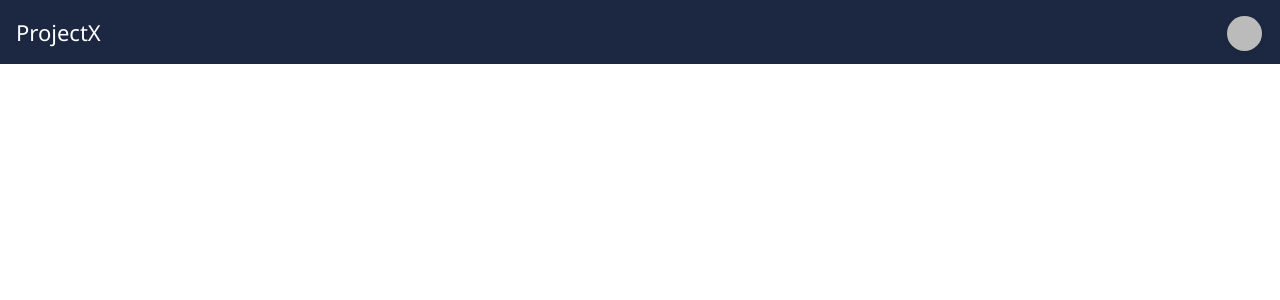
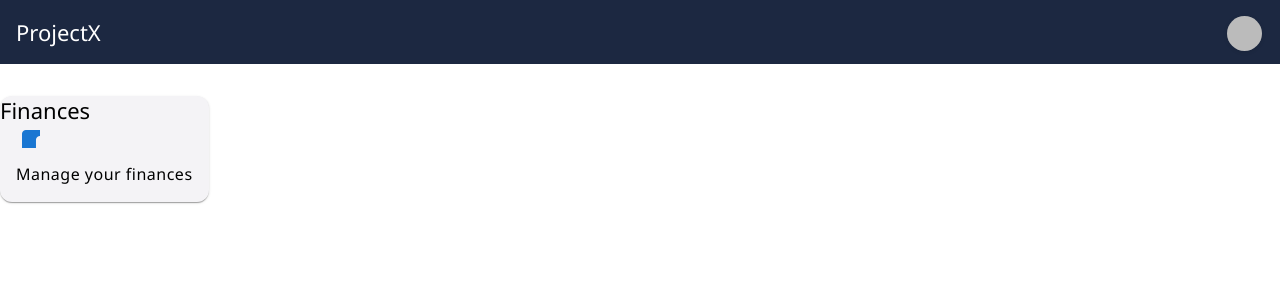
Before and after one commit to binilmohd07/ProjectX, an Angular app: page /dashboard in a window 1280 px wide. Shown: the top 300 px of the page. Built offline with nearby package versions, Linux system fonts and the light colour scheme; no server answers; sample sign-in values are in the browser's storage.

Commit message:
Bundle buget updated

```diff
--- a/angular.json
+++ b/angular.json
@@ -50,8 +50,8 @@
               "budgets": [
                 {
                   "type": "initial",
-                  "maximumWarning": "500kB",
-                  "maximumError": "1MB"
+                  "maximumWarning": "2mb",
+                  "maximumError": "3mb"
                 },
                 {
                   "type": "anyComponentStyle",
--- a/src/app/components/dashboard/dashboard.component.html
+++ b/src/app/components/dashboard/dashboard.component.html
@@ -1,5 +1,5 @@
 <mat-toolbar color="primary">
-    <span>ProjectX</span>
+    <span class="header-title" style="cursor:pointer;" (click)="goToDashboard()">ProjectX</span>
     <span class="spacer"></span>
     <button mat-icon-button [matMenuTriggerFor]="profileMenu" aria-label="Profile menu">
         <img *ngIf="user?.photoURL" [src]="user.photoURL" alt="Profile" class="profile-avatar" />
@@ -25,4 +25,19 @@
     </div>
 </mat-menu>
 
+<div class="dashboard-tiles" style="display: flex; gap: 24px; margin: 32px 0;">
+    <!-- Example: Existing tiles -->
+    <!-- ...other tiles... -->
+
+    <!-- Finances Tile -->
+    <mat-card class="dashboard-tile finances-tile" style="cursor:pointer;" (click)="goToFinances()"
+        *ngIf="!isFinancesPage">
+        <mat-card-title>Finances</mat-card-title>
+        <mat-card-content>
+            <mat-icon style="font-size: 48px; color: #1976d2;">account_balance_wallet</mat-icon>
+            <div style="margin-top: 8px;">Manage your finances</div>
+        </mat-card-content>
+    </mat-card>
+</div>
+
 <router-outlet></router-outlet>
--- a/src/app/components/dashboard/dashboard.component.ts
+++ b/src/app/components/dashboard/dashboard.component.ts
@@ -1,6 +1,6 @@
 import { Component } from '@angular/core';
 import { AuthService } from '../../services/auth.service';
-import { Router } from '@angular/router';
+import { Router, NavigationEnd } from '@angular/router';
 
 @Component({
   selector: 'app-dashboard',
@@ -8,19 +8,24 @@ import { Router } from '@angular/router';
   styleUrl: './dashboard.component.scss'
 })
 export class DashboardComponent {
+  user: any;
+  isFinancesPage = false;
 
   constructor(
     private authService: AuthService,
     private router: Router
   ) {
-    this.getLoggedInUserDetails()
+    this.getLoggedInUserDetails();
+    this.router.events.subscribe(event => {
+      if (event instanceof NavigationEnd) {
+        this.isFinancesPage = event.urlAfterRedirects.includes('/dashboard/finances');
+      }
+    });
   }
-  user: any;
-
 
   getLoggedInUserDetails() {
-    this.user = this.authService.getUser()
-    console.log(this.user)
+    this.user = this.authService.getUser();
+    console.log(this.user);
   }
 
   logout() {
@@ -34,4 +39,12 @@ export class DashboardComponent {
     // TODO: Implement settings navigation or dialog
     alert('Settings clicked!');
   }
+
+  goToFinances() {
+    this.router.navigate(['dashboard/finances']);
+  }
+
+  goToDashboard() {
+    this.router.navigate(['/dashboard']);
+  }
 }
--- a/src/app/components/dashboard/finance/finance.component.html
+++ b/src/app/components/dashboard/finance/finance.component.html
@@ -216,7 +216,7 @@
                     </div>
                     <!-- Savings Card -->
                     <div *ngSwitchCase="3">
-                        <strong>Savings:</strong> {{ f.goal }} ({{ f.amount | currency:'INR':'symbol' }})<br>
+                        <strong>Savings:</strong> {{ f.source }} ({{ f.amount | currency:'INR':'symbol' }})<br>
                         <small>
                             <span *ngIf="f.savingsType">Savings Type: {{ f.savingsType }}<br></span>
                             <span *ngIf="f.date">Date: {{ f.date }}<br></span>
```
